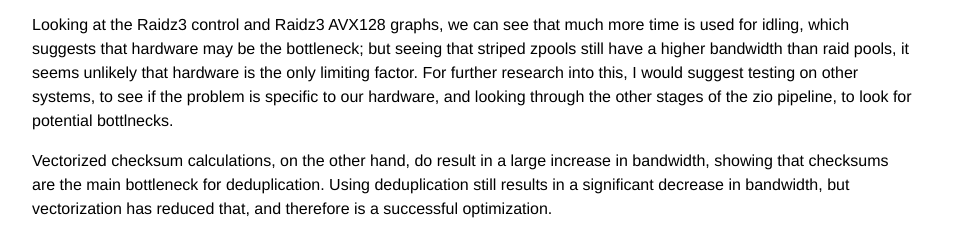
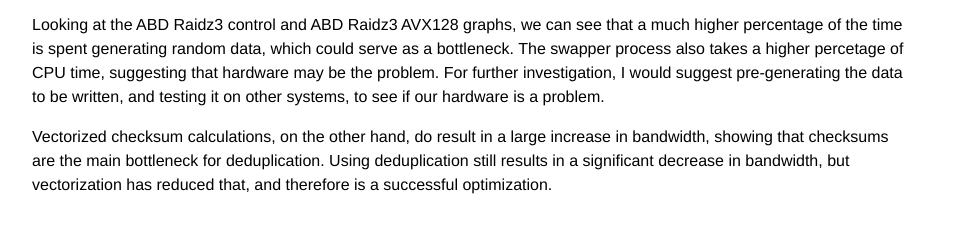
Before and after one commit to tomgarcia/tomgarcia.github.io, a plain HTML site: page vectorized-zfs/index.html in a window 1280 px wide. Shown: the part 3552-3789 px from the top of the page, without its empty margins (168-1131 px from the left). After the commit the page ends 3765 px from the top, so only its background shows below. Drawn offline with Linux system fonts and the light colour scheme.

Commit message:
revised conclusion

```diff
--- a/vectorized-zfs/index.html
+++ b/vectorized-zfs/index.html
@@ -216,10 +216,10 @@
     <p>
         For the control I used the code from commit
         <a href="https://github.com/tomgarcia/zfs/commit/98ba1b9e69f5ccff9d060672daac51feec062a92">
-            #98ba1b9</a>, while for vectorization I included Dolbeau and I's patches,
-        which can be found at
+            #98ba1b9</a>, while for vectorization I included Dolbeau's and my
+        patches, which can be found
         <a href="https://github.com/tomgarcia/zfs/commit/b65072d4f2106428d3dc4f7b6e09713e8e0b530c">
-            #b65072d</a>.
+            here</a>.
     </p>
     <table>
         <tr>
@@ -441,17 +441,16 @@
         increase, meaning there must be some other bottleneck. One way to find
         this bottleneck is to compare flamegraphs:
     </p>
-    <object data="data/single/raidz3/control/flamegraph.svg"></object>
-    <object data="data/single/raidz3/avx128/flamegraph.svg"></object>
+    <object data="data/abd/raidz3/control/flamegraph.svg"></object>
+    <object data="data/abd/raidz3/avx128/flamegraph.svg"></object>
     <p>
-        Looking at the Raidz3 control and Raidz3 AVX128 graphs, we can see that
-        much more time is used for idling, which suggests that hardware may be
-        the bottleneck; but seeing that striped zpools still have a higher
-        bandwidth than raid pools, it seems unlikely that hardware is the only
-        limiting factor. For further research into this, I would suggest
-        testing on other systems, to see if the problem is specific to our
-        hardware, and looking through the other stages of the zio pipeline, to
-        look for potential bottlnecks.
+        Looking at the ABD Raidz3 control and ABD Raidz3 AVX128 graphs, we can
+        see that a much higher percentage of the time is spent generating
+        random data, which could serve as a bottleneck. The swapper process
+        also takes a higher percetage of CPU time, suggesting that hardware may
+        be the problem. For further investigation, I would suggest
+        pre-generating the data to be written, and testing it on other systems,
+        to see if our hardware is a problem.
     </p>
     <p>
         Vectorized checksum calculations, on the other hand, do result in a
```
